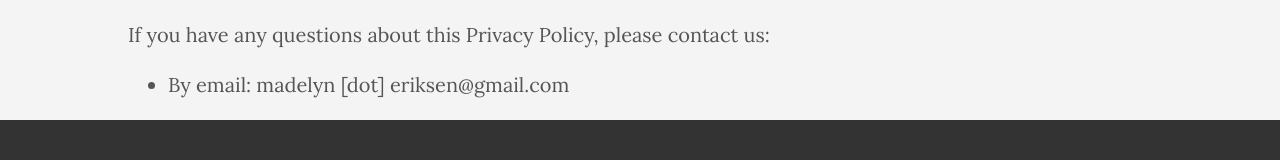
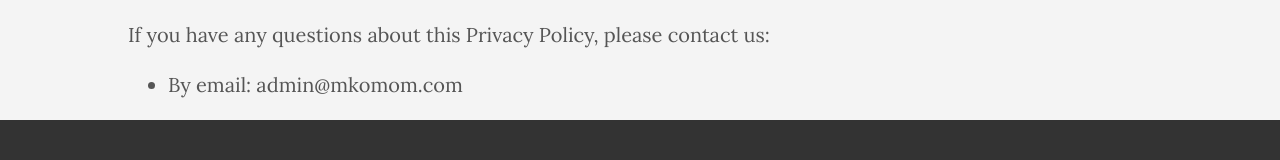
Before and after one commit to chrisotto6/mkomom, a Gatsby site: page /privacy in a window 1280 px wide. Shown: the part 4811-4971 px from the top of the page. Built offline with nearby package versions, Linux system fonts and the light colour scheme; Gatsby itself is replaced by a stand-in of ours.

Commit message:
Fixing privacy email

```diff
--- a/src/pages/privacy.js
+++ b/src/pages/privacy.js
@@ -217,7 +217,7 @@ const Privacy = () => (
       <h2 className="sans-serif">Contact Us</h2>
       <p>If you have any questions about this Privacy Policy, please contact us:</p>
       <ul>
-        <li>By email: madelyn [dot] eriksen@gmail.com</li>
+        <li>By email: admin@mkomom.com</li>
       </ul>
     </div>
   </Layout>
```
